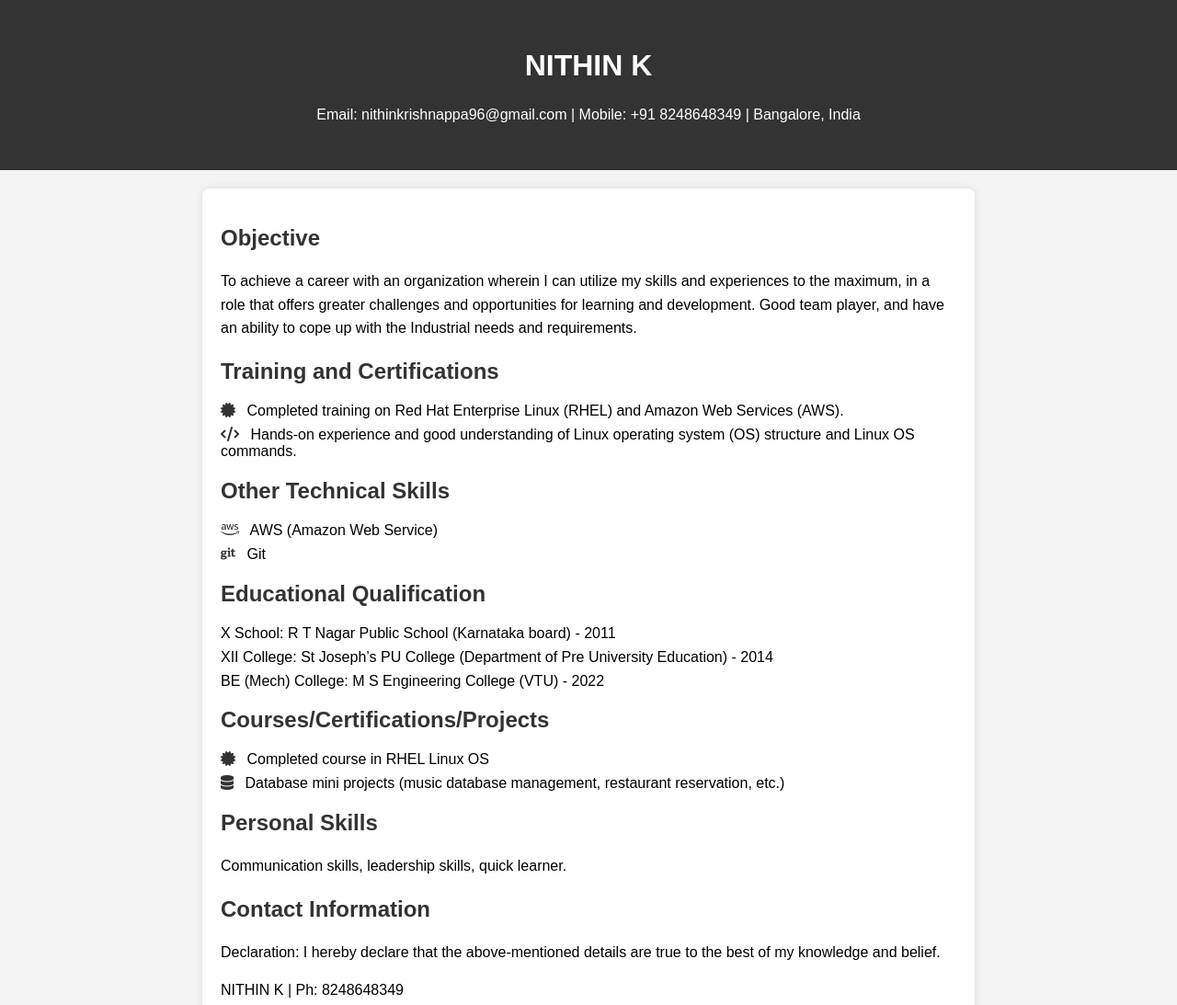
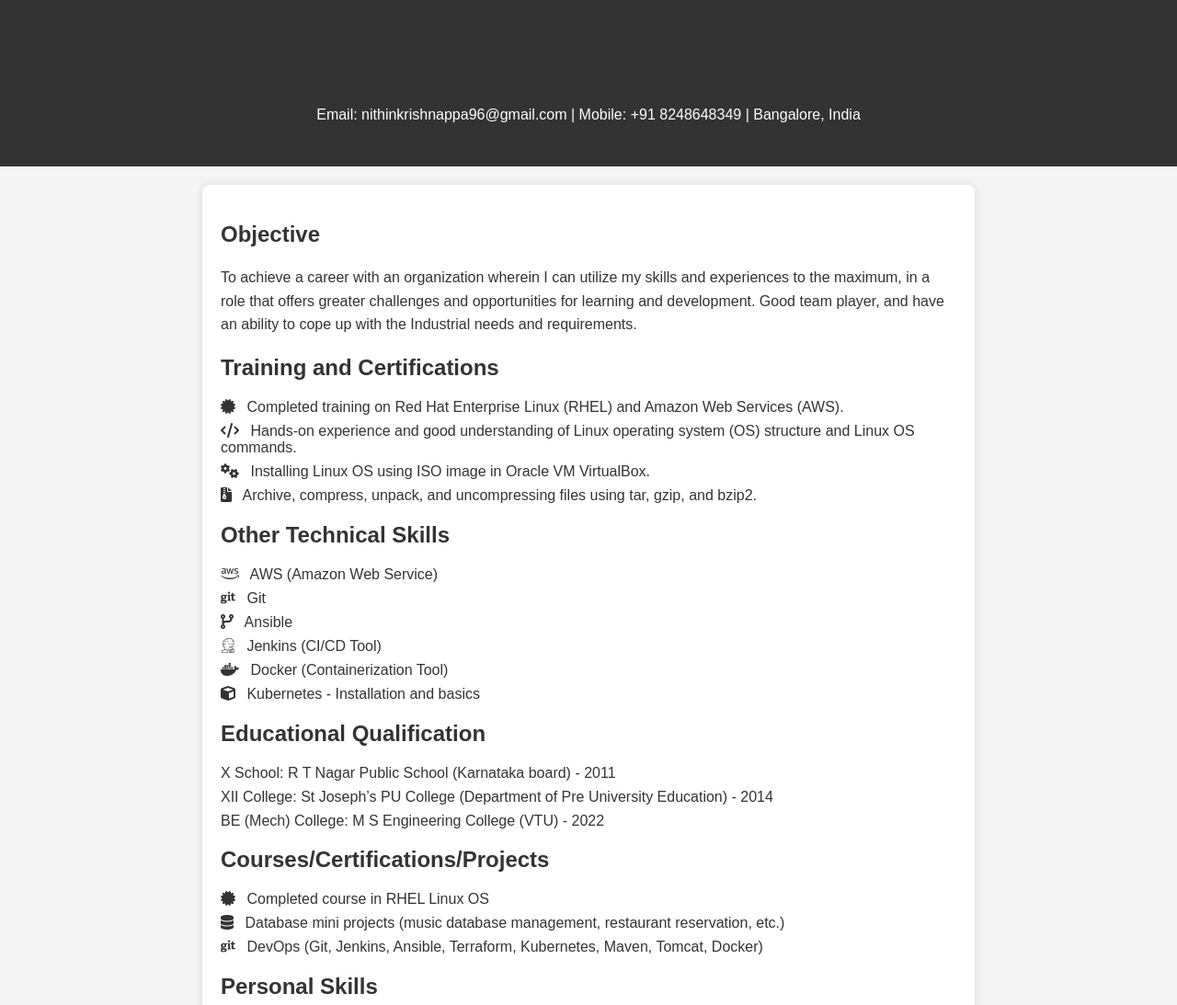
Before and after one commit to Nk2096/Nithin.github.io, a plain HTML site: page index.html in a window 1280 px wide. Shown: the top 1093 px of the page at 92% size. Drawn offline with Linux system fonts and the light colour scheme.

Commit message:
Update index.html

```diff
--- a/index.html
+++ b/index.html
@@ -11,6 +11,7 @@
             background-color: #f4f4f4;
             margin: 0;
             padding: 0;
+            color: #333;
         }
         header {
             background-color: #333;
@@ -26,7 +27,7 @@
             border-radius: 8px;
             box-shadow: 0 0 10px rgba(0, 0, 0, 0.1);
         }
-        h2 {
+        h1, h2 {
             color: #333;
         }
         ul {
@@ -42,6 +43,7 @@
         }
         p {
             line-height: 1.6;
+            margin-bottom: 12px;
         }
         .contact {
             margin-top: 20px;
@@ -65,6 +67,8 @@
         <ul>
             <li><i class="fas fa-certificate"></i> Completed training on Red Hat Enterprise Linux (RHEL) and Amazon Web Services (AWS).</li>
             <li><i class="fas fa-code"></i> Hands-on experience and good understanding of Linux operating system (OS) structure and Linux OS commands.</li>
+            <li><i class="fas fa-cogs"></i> Installing Linux OS using ISO image in Oracle VM VirtualBox.</li>
+            <li><i class="fas fa-file-archive"></i> Archive, compress, unpack, and uncompressing files using tar, gzip, and bzip2.</li>
             <!-- Add more training details here -->
         </ul>
 
@@ -72,6 +76,10 @@
         <ul>
             <li><i class="fab fa-aws"></i> AWS (Amazon Web Service)</li>
             <li><i class="fab fa-git"></i> Git</li>
+            <li><i class="fas fa-code-branch"></i> Ansible</li>
+            <li><i class="fab fa-jenkins"></i> Jenkins (CI/CD Tool)</li>
+            <li><i class="fab fa-docker"></i> Docker (Containerization Tool)</li>
+            <li><i class="fas fa-cube"></i> Kubernetes - Installation and basics</li>
             <!-- Add more technical skills here -->
         </ul>
 
@@ -86,6 +94,7 @@
         <ul>
             <li><i class="fas fa-certificate"></i> Completed course in RHEL Linux OS</li>
             <li><i class="fas fa-database"></i> Database mini projects (music database management, restaurant reservation, etc.)</li>
+            <li><i class="fab fa-git"></i> DevOps (Git, Jenkins, Ansible, Terraform, Kubernetes, Maven, Tomcat, Docker)</li>
             <!-- Add more details here -->
         </ul>
 
```
